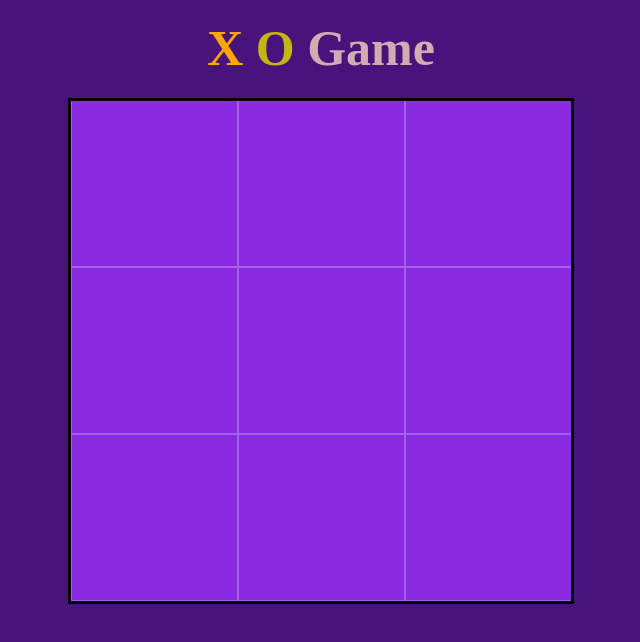
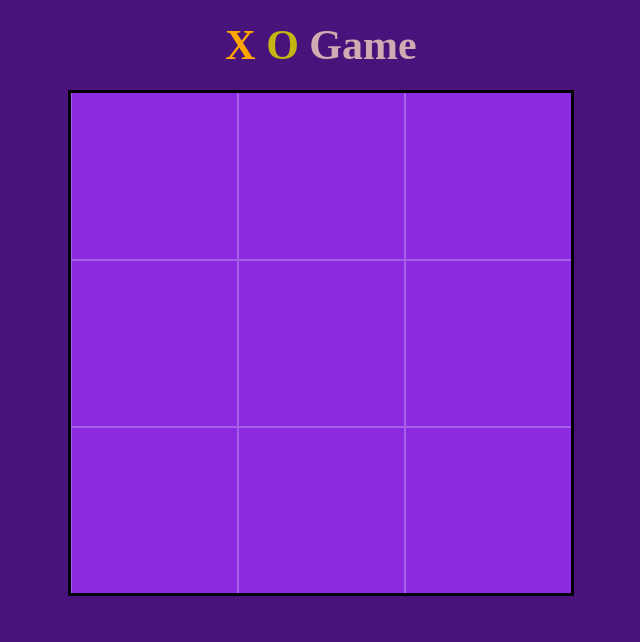
Before and after one commit to moohammedddd/tic_tack, a plain HTML site: page index.html in a window 1280 px wide. Shown: the whole page, without its empty margins (319-959 px from the left). Drawn offline with nearby package versions, Linux system fonts and the light colour scheme.

Commit message:
Update mo.css

```diff
--- a/css/mo.css
+++ b/css/mo.css
@@ -9,8 +9,8 @@
 }
 .train .title {
   text-align: center;
-  padding: 20px;
-  font-size: 50px;
+  padding: 21px;
+  font-size: 42px;
   font-weight: bold;
   color: rgb(209, 171, 177);
   z-index: 2;
```
